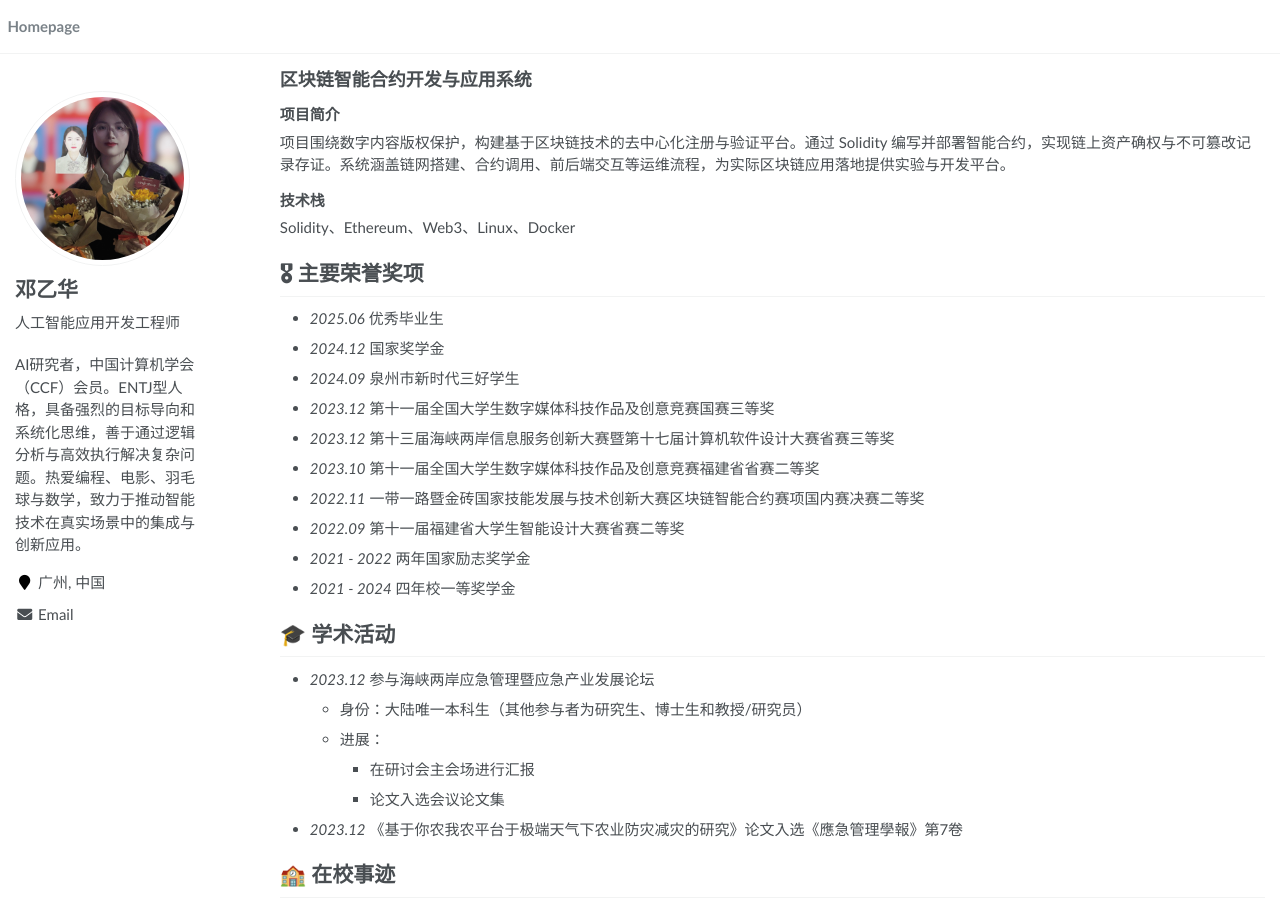
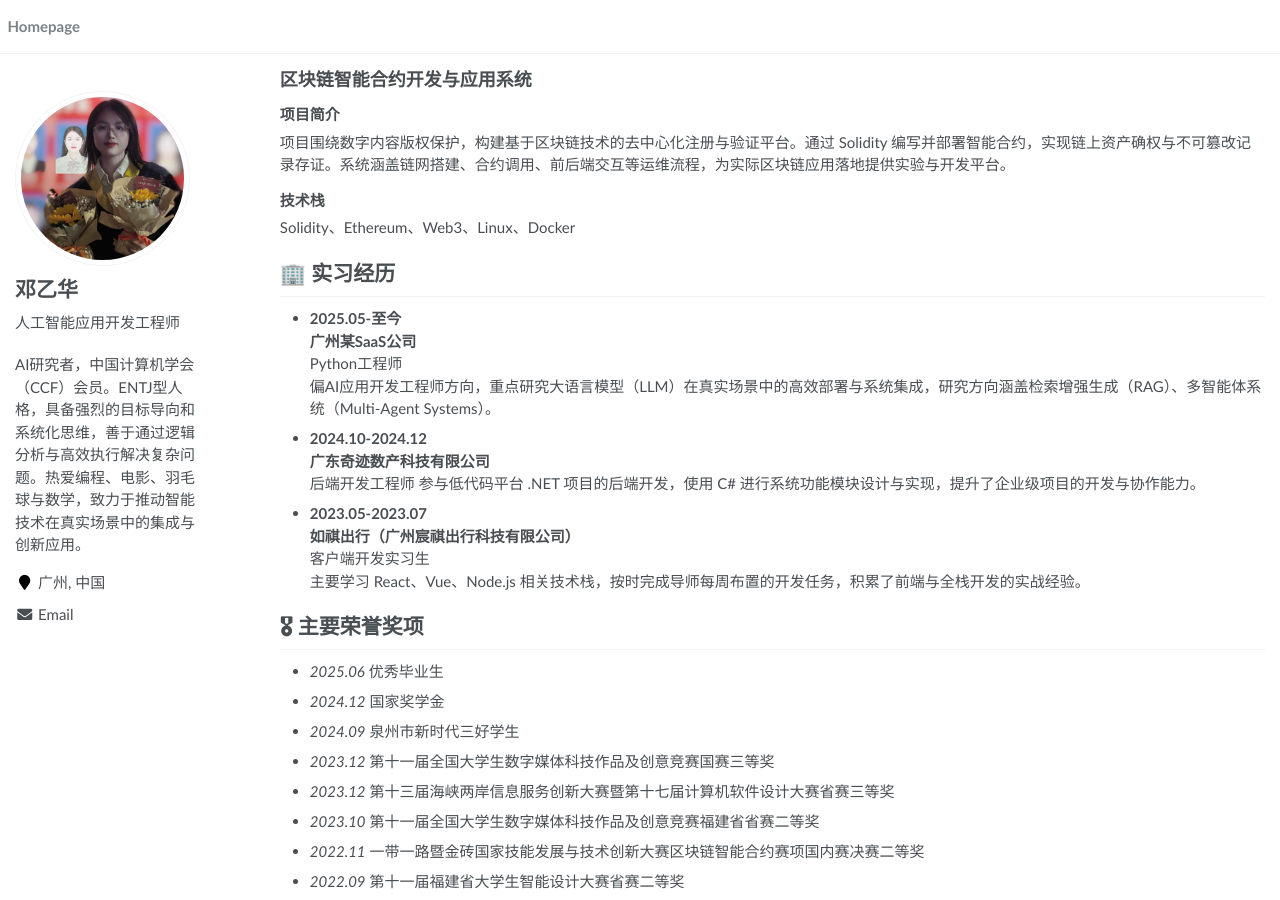
Before and after one commit to YolieDeng/YolieDeng.github.io, a Jekyll site: the page built from _pages/about.md, in a window 1280 px wide and 900 px high, scrolled down 1136 px. Built offline with Jekyll 4.4.1, drawn with Linux system fonts in a browser that asks for light colours.

Commit message:
更新关于页面，添加实习经历和相关工作内容

```diff
--- a/_pages/about.md
+++ b/_pages/about.md
@@ -56,6 +56,23 @@ React、Electron、Spring Boot、MySQL、Ubuntu、DJL、RetinaFace、ArcFace、J
 #### 技术栈
 Solidity、Ethereum、Web3、Linux、Docker
 
+# 🏢 实习经历
+
+- **2025.05-至今**
+  **广州某SaaS公司**
+  Python工程师
+  偏AI应用开发工程师方向，重点研究大语言模型（LLM）在真实场景中的高效部署与系统集成，研究方向涵盖检索增强生成（RAG）、多智能体系统（Multi-Agent Systems）。
+
+- **2024.10-2024.12**
+  **广东奇迹数产科技有限公司**
+  后端开发工程师
+  参与低代码平台 .NET 项目的后端开发，使用 C# 进行系统功能模块设计与实现，提升了企业级项目的开发与协作能力。
+
+- **2023.05-2023.07**
+  **如祺出行（广州宸祺出行科技有限公司）**
+  客户端开发实习生
+  主要学习 React、Vue、Node.js 相关技术栈，按时完成导师每周布置的开发任务，积累了前端与全栈开发的实战经验。
+
 
 # 🎖 主要荣誉奖项
 - *2025.06* 优秀毕业生
```
